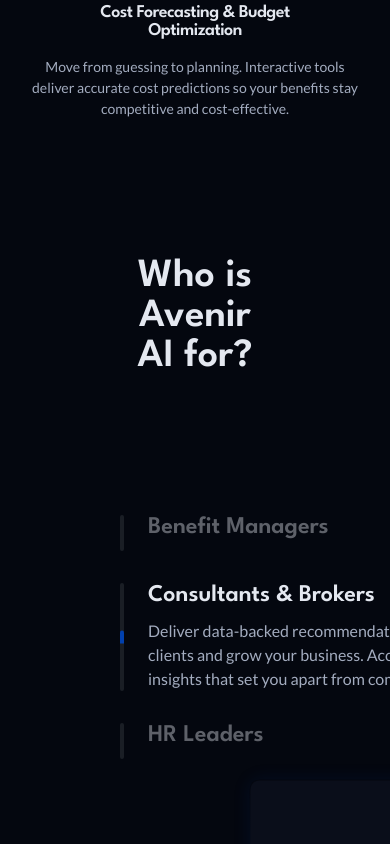
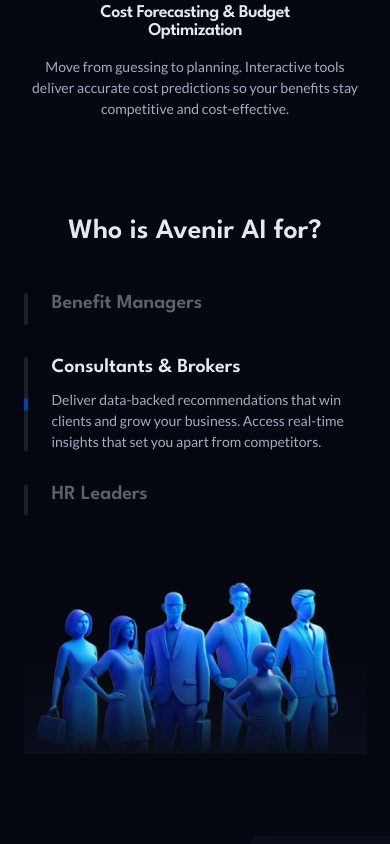
Before and after one commit to AntipasBen23/avenir-ai, a Next.js app: page / in a window 390 px wide. Shown: the part 3320-4164 px from the top of the page. Built offline with nearby package versions, Linux system fonts and the light colour scheme.

Commit message:
made whoavenirhelpssection responsiveness

```diff
--- a/src/app/components/WhoIsAvenirForSection.tsx
+++ b/src/app/components/WhoIsAvenirForSection.tsx
@@ -32,69 +32,122 @@
 
   return (
     <section
-      className="w-full mx-auto"
-      style={{
-        maxWidth: '1440px',
-        height: '642px',
-        paddingTop: '120px',
-        paddingRight: '120px',
-        paddingBottom: '80px',
-        paddingLeft: '120px',
-        gap: '32px',
-        opacity: 1
-      }}
+      className="w-full max-w-[375px] md:max-w-[900px] lg:max-w-[1440px] mx-auto pt-20 md:pt-[120px] pb-20 md:pb-20 px-4 md:px-12 lg:px-[120px] opacity-100"
     >
       {/* Heading */}
       <h2
+        className="text-[28px] md:text-[36px] lg:text-[40px] leading-[100%] text-center mb-12 md:mb-16 lg:mb-8 font-semibold text-[#E4E8F0]"
         style={{
           fontFamily: 'League Spartan, sans-serif',
-          fontWeight: 600,
-          fontSize: '40px',
-          lineHeight: '100%',
-          letterSpacing: '-3%',
-          textAlign: 'center',
-          color: '#E4E8F0',
-          marginBottom: '8px'
+          letterSpacing: '-3%'
         }}
       >
         Who is Avenir AI for?
       </h2>
 
-      {/* Content Container */}
-      <div
-        style={{
-          display: 'grid',
-          gridTemplateColumns: '1.8fr 0.5fr',
-          gridTemplateRows: '10px auto 1fr',
-          gap: '60px'
-        }}
-      >
-        {/* Left Side - Headers with individual bars and Content */}
-        <div style={{ display: 'flex', flexDirection: 'column', gap: '32px', width: '383px', height: '220px', gridRowStart: 3, gridColumnStart: 1, justifySelf: 'start', opacity: 1 }}>
+      {/* Mobile & Tablet Layout: Content then Image */}
+      <div className="lg:hidden flex flex-col gap-8 items-start md:items-center">
+        {/* Content - All three sections stacked */}
+        <div className="flex flex-col gap-8 w-full max-w-[500px] md:ml-20">
           {sections.map((section, index) => (
-            <div key={index} className="flex" style={{ gap: '24px', alignItems: 'stretch' }}>
-              {/* Individual Bar for each heading */}
+            <div key={index} className="flex gap-6 items-start">
+              {/* Individual Bar */}
               <div
-                style={{
-                  width: '4px',
-                  alignSelf: 'stretch',
-                  backgroundColor: 'rgba(228, 232, 240, 0.1)',
-                  borderRadius: '2px',
-                  position: 'relative',
-                  minHeight: '32px'
-                }}
+                className="w-1 self-stretch bg-[rgba(228,232,240,0.1)] rounded-sm relative min-h-8"
               >
                 {/* Indicator - only shows on active */}
                 {activeIndex === index && (
                   <div
+                    className="w-1 h-[13px] bg-[#0140AE] absolute transition-all duration-500"
                     style={{
-                      width: '4px',
-                      height: '13px',
-                      backgroundColor: '#0140AE',
                       borderTopLeftRadius: '99px',
                       borderTopRightRadius: '99px',
-                      opacity: 1,
-                      position: 'absolute',
+                      top: index === 0 ? '0' : index === 1 ? '50%' : 'auto',
+                      bottom: index === 2 ? '0' : 'auto',
+                      transform: index === 1 ? 'translateY(-50%)' : 'none'
+                    }}
+                  />
+                )}
+              </div>
+
+              {/* Content */}
+              <div className="flex-1">
+                <h3
+                  className="text-xl md:text-2xl leading-[100%] mb-3 font-semibold text-[#E4E8F0] transition-opacity duration-500"
+                  style={{
+                    fontFamily: 'League Spartan, sans-serif',
+                    letterSpacing: '-3%',
+                    opacity: activeIndex === index ? 1 : 0.4
+                  }}
+                >
+                  {section.title}
+                </h3>
+                {activeIndex === index && (
+                  <p
+                    className="text-sm md:text-base leading-[150%] font-normal text-[#A3ACBF] whitespace-pre-line"
+                    style={{
+                      fontFamily: 'Lato, sans-serif',
+                      letterSpacing: '0%'
+                    }}
+                  >
+                    {section.content}
+                  </p>
+                )}
+              </div>
+            </div>
+          ))}
+        </div>
+
+        {/* Image - Below content on mobile & tablet, centered */}
+        <div className="relative w-full max-w-[500px] h-[206px] md:h-[300px] opacity-100 mx-auto">
+          <Image
+            src="/avenir-people.png"
+            alt="Avenir AI professionals"
+            fill
+            className="object-contain object-bottom"
+          />
+          {/* Gradient overlay */}
+          <div
+            className="absolute bottom-0 left-0 right-0 h-[100px] md:h-[150px] pointer-events-none"
+            style={{
+              background: 'linear-gradient(180deg, rgba(10, 14, 26, 0) 0%, #0A0E1A 100%)'
+            }}
+          />
+        </div>
+      </div>
+
+      {/* Desktop Layout: Original Grid */}
+      <div
+        className="hidden lg:grid gap-[60px]"
+        style={{
+          gridTemplateColumns: '1.8fr 0.5fr',
+          gridTemplateRows: '10px auto 1fr'
+        }}
+      >
+        {/* Left Side - Headers with individual bars and Content */}
+        <div
+          className="flex flex-col gap-8 opacity-100"
+          style={{
+            width: '383px',
+            height: '220px',
+            gridRowStart: 3,
+            gridColumnStart: 1,
+            justifySelf: 'start'
+          }}
+        >
+          {sections.map((section, index) => (
+            <div key={index} className="flex gap-6 items-stretch">
+              {/* Individual Bar for each heading */}
+              <div
+                className="w-1 self-stretch bg-[rgba(228,232,240,0.1)] rounded-sm relative min-h-8"
+              >
+                {/* Indicator - only shows on active */}
+                {activeIndex === index && (
+                  <div
+                    className="w-1 h-[13px] bg-[#0140AE] absolute"
+                    style={{
+                      borderTopLeftRadius: '99px',
+                      borderTopRightRadius: '99px',
                       top: index === 0 ? '0' : index === 1 ? '50%' : 'auto',
                       bottom: index === 2 ? '0' : 'auto',
                       transform: index === 1 ? 'translateY(-50%)' : 'none'
@@ -106,30 +159,21 @@
               {/* Content */}
               <div>
                 <h3
+                  className="text-2xl leading-[100%] mb-3 font-semibold text-[#E4E8F0] transition-opacity duration-500"
                   style={{
                     fontFamily: 'League Spartan, sans-serif',
-                    fontWeight: 600,
-                    fontSize: '24px',
-                    lineHeight: '100%',
                     letterSpacing: '-3%',
-                    color: '#E4E8F0',
-                    marginBottom: '12px',
-                    opacity: activeIndex === index ? 1 : 0.4,
-                    transition: 'opacity 0.5s ease-in-out'
+                    opacity: activeIndex === index ? 1 : 0.4
                   }}
                 >
                   {section.title}
                 </h3>
                 {activeIndex === index && (
                   <p
+                    className="text-base leading-[150%] font-normal text-[#A3ACBF] whitespace-pre-line"
                     style={{
                       fontFamily: 'Lato, sans-serif',
-                      fontWeight: 400,
-                      fontSize: '16px',
-                      lineHeight: '150%',
-                      letterSpacing: '0%',
-                      color: '#A3ACBF',
-                      whiteSpace: 'pre-line'
+                      letterSpacing: '0%'
                     }}
                   >
                     {section.content}
@@ -142,34 +186,26 @@
 
         {/* Right Side - Image */}
         <div
+          className="relative w-[777px] h-[410px] opacity-100"
           style={{
             gridRowStart: 2,
             gridColumnStart: 2,
             gridRowEnd: 4,
-            position: 'relative',
-            width: '777px',
-            height: '410px',
-            opacity: 1,
             top: '-40px'
           }}
         >
-          <div style={{ position: 'relative', width: '100%', height: '100%' }}>
+          <div className="relative w-full h-full">
             <Image
               src="/avenir-people.png"
               alt="Avenir AI professionals"
               fill
-              style={{ objectFit: 'contain', objectPosition: 'bottom' }}
+              className="object-contain object-bottom"
             />
             {/* Gradient overlay to blend bottom with background */}
             <div
+              className="absolute bottom-0 left-0 right-0 h-[200px] pointer-events-none"
               style={{
-                position: 'absolute',
-                bottom: 0,
-                left: 0,
-                right: 0,
-                height: '200px',
-                background: 'linear-gradient(180deg, rgba(10, 14, 26, 0) 0%, #0A0E1A 100%)',
-                pointerEvents: 'none'
+                background: 'linear-gradient(180deg, rgba(10, 14, 26, 0) 0%, #0A0E1A 100%)'
               }}
             />
           </div>
```
